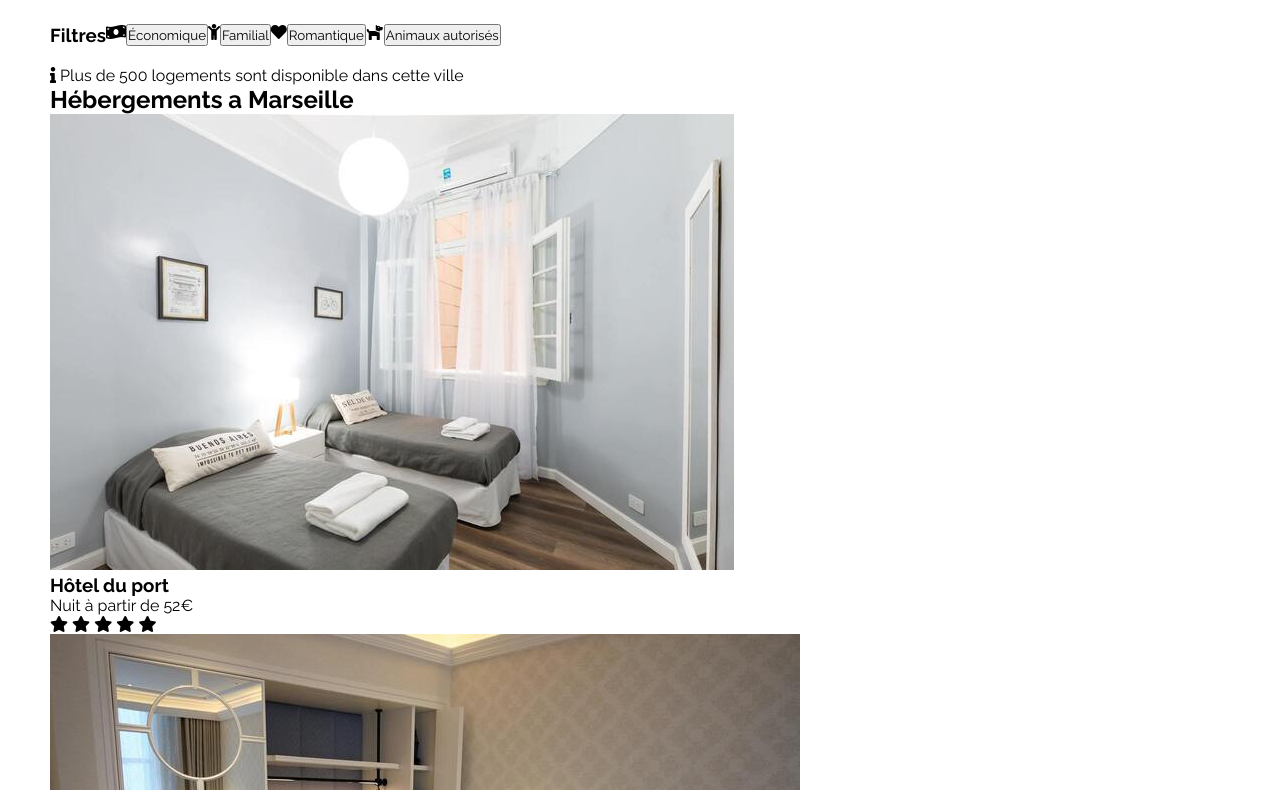
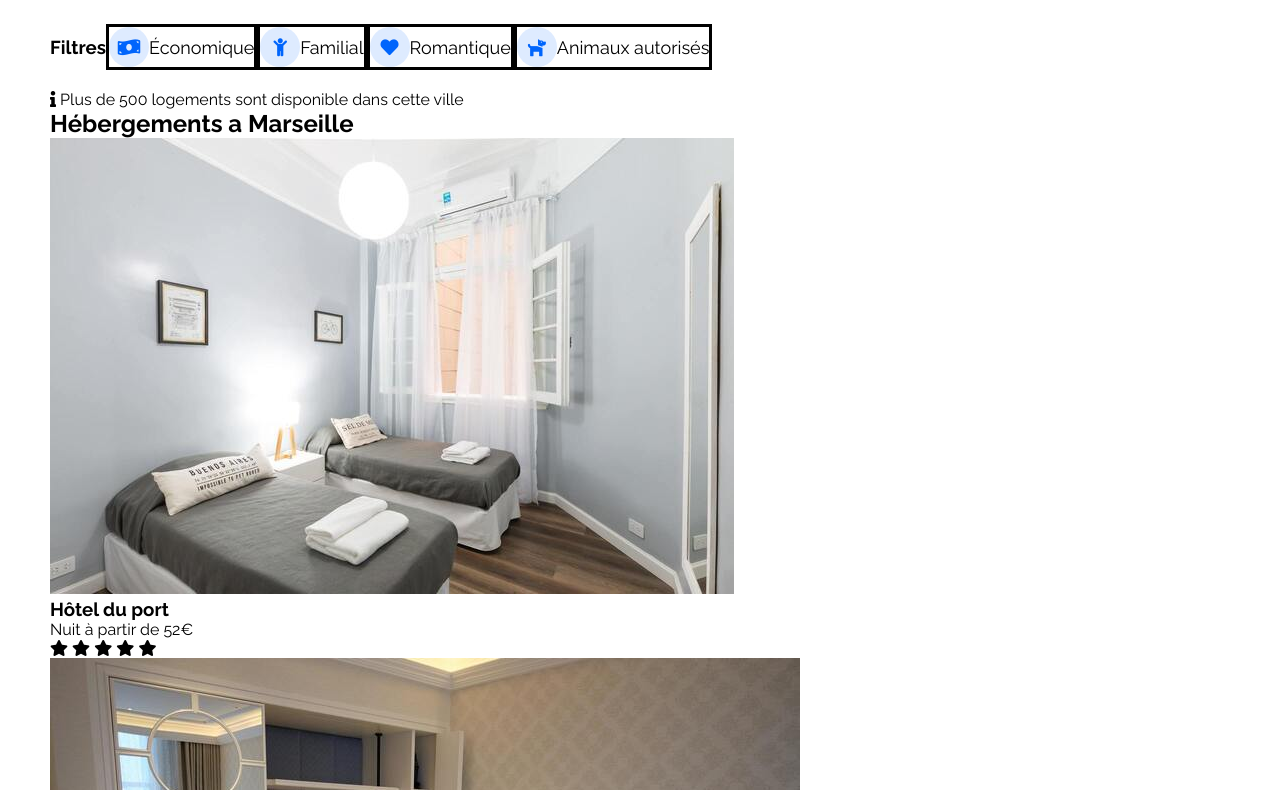
Before and after one commit to LahChouette/Iaconotristan_2_03082021, a plain HTML site: page index.html in a window 1280 px wide. Shown: the part 245-1035 px from the top of the page. Drawn offline with Linux system fonts and the light colour scheme.

Commit message:
CSS  filtres en construction

```diff
--- a/index.html
+++ b/index.html
@@ -57,14 +57,22 @@
             </form>
             <div class="filtre">
                 <h3>Filtres</h3>
+                <div>
                 <i class="fas fa-money-bill-wave"></i>
-                <input type=button value=Économique />
+                Économique
+                </div>
+                <div>
                 <i class="fas fa-child"></i>
-                <input type=button value=Familial />
+                Familial
+                </div>
+                <div>
                 <i class="fas fa-heart"></i>
-                <input type=button value=Romantique />
+                Romantique
+                </div>
+                <div>
                 <i class="fas fa-dog"></i>
-                <input type=button value=Animaux&nbsp;autorisés />
+                Animaux&nbsp;autorisés
+                </div>
             </div>
             <div class="info">
                 <p>
--- a/style.css
+++ b/style.css
@@ -152,6 +152,25 @@ form button{
 .filtre{
     display: flex;
     padding-top: 40px;
+    align-items: center;
+}
+
+.filtre div{
+    display: flex;
+    align-items: center;
+    font-size: 18px;
+    border:solid;
+}
+
+.filtre i{
+    background-color: #DEEBFF;
+    border-radius: 100%;
+    min-height: 40px;
+    min-width: 40px;
+    display: flex;
+    align-items: center;
+    justify-content: center;
+    color: #0065FC;
 }
 
 .info{
```
